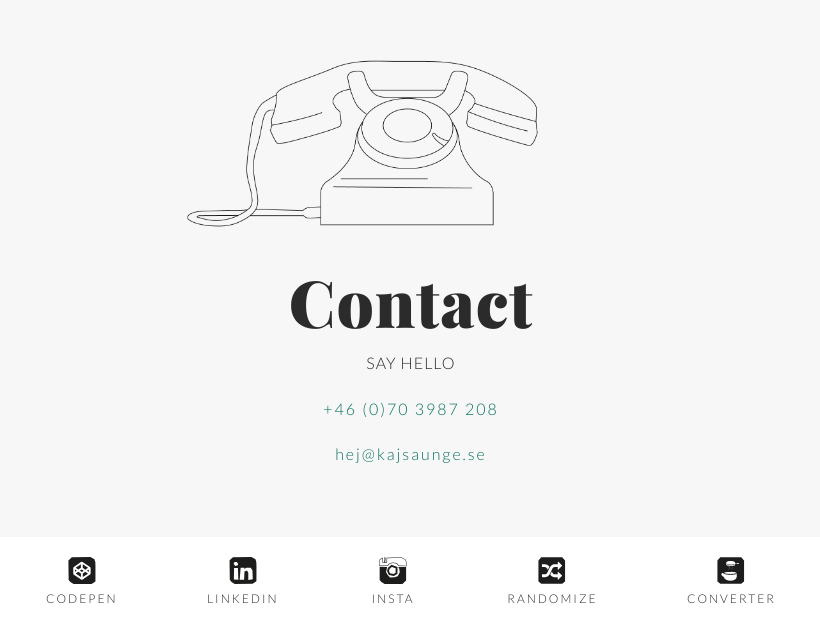
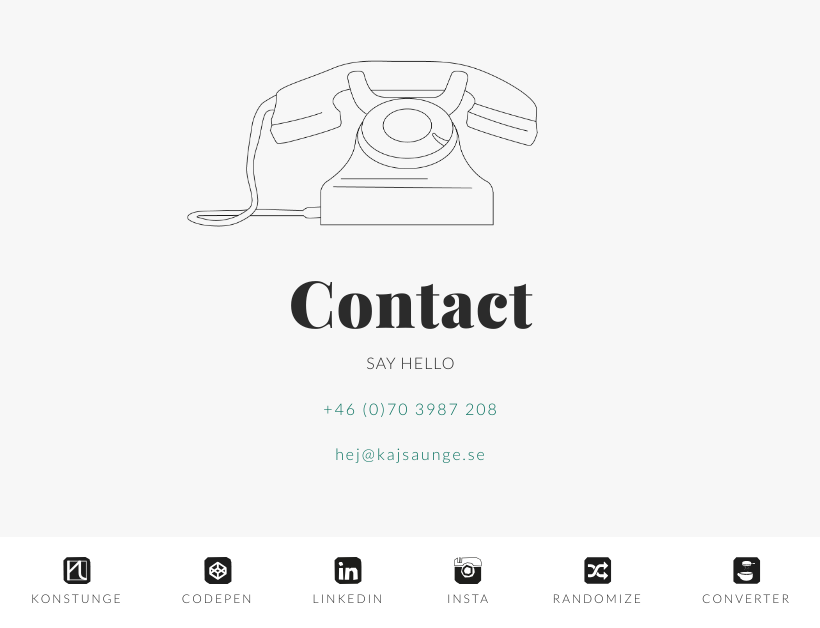
Before and after one commit to kajsaunge/cv, a Next.js app: page / in a window 1280 px wide. Shown: the part 11119-11747 px from the top of the page, without its empty margins (229-1049 px from the left). Built offline with nearby package versions, Linux system fonts and the light colour scheme; a web font is replaced by a local one.

Commit message:
Add konstunge

```diff
--- a/components/Footer/Footer.js
+++ b/components/Footer/Footer.js
@@ -2,10 +2,20 @@ import styles from "./Footer.module.css";
 import content from "../../pages/api/content.json";
 
 const Footer = () => {
-  const { footer, footerLink, codep, linked, insta, random, convert } = styles;
-  const { codepen, linkedin, instagram, randomize, converter } = content.footer;
+  const { footer, footerLink, konst, codep, linked, insta, random, convert } =
+    styles;
+  const { konstunge, codepen, linkedin, instagram, randomize, converter } =
+    content.footer;
   return (
     <footer className={footer}>
+      <a
+        href={konstunge.url}
+        target="_blank"
+        rel="noopener noreferrer"
+        className={[footerLink, konst].join(" ")}
+      >
+        {konstunge.title}
+      </a>
       <a
         href={codepen.url}
         target="_blank"
--- a/components/Footer/Footer.module.css
+++ b/components/Footer/Footer.module.css
@@ -33,6 +33,9 @@
     padding-right: 18%;
   }
 }
+.konst {
+  background: url('../../static/icon-konstunge.svg') top center no-repeat;
+}
 .codep {
   background: url('../../static/icon-codepen.svg') top center no-repeat;
 }
--- a/pages/api/content.json
+++ b/pages/api/content.json
@@ -21,6 +21,10 @@
         "contact": "Contact"
     },
     "footer": {
+        "konstunge": {
+            "title": "Konstunge",
+            "url": "https://konstunge.se"
+        },
         "codepen": {
             "title": "Codepen",
             "url": "https://codepen.io/kajsaunge/"
```
Also changed, not shown: static/icon-konstunge.svg (added).
